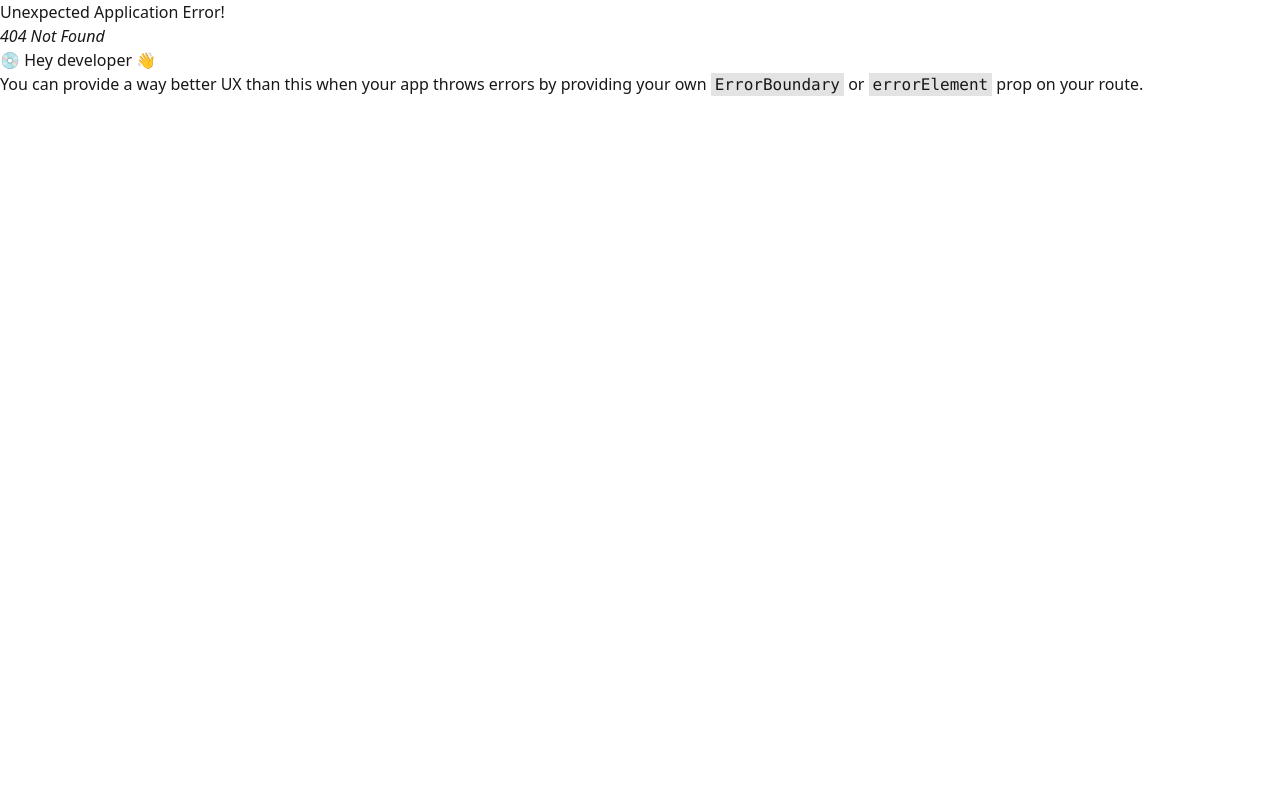
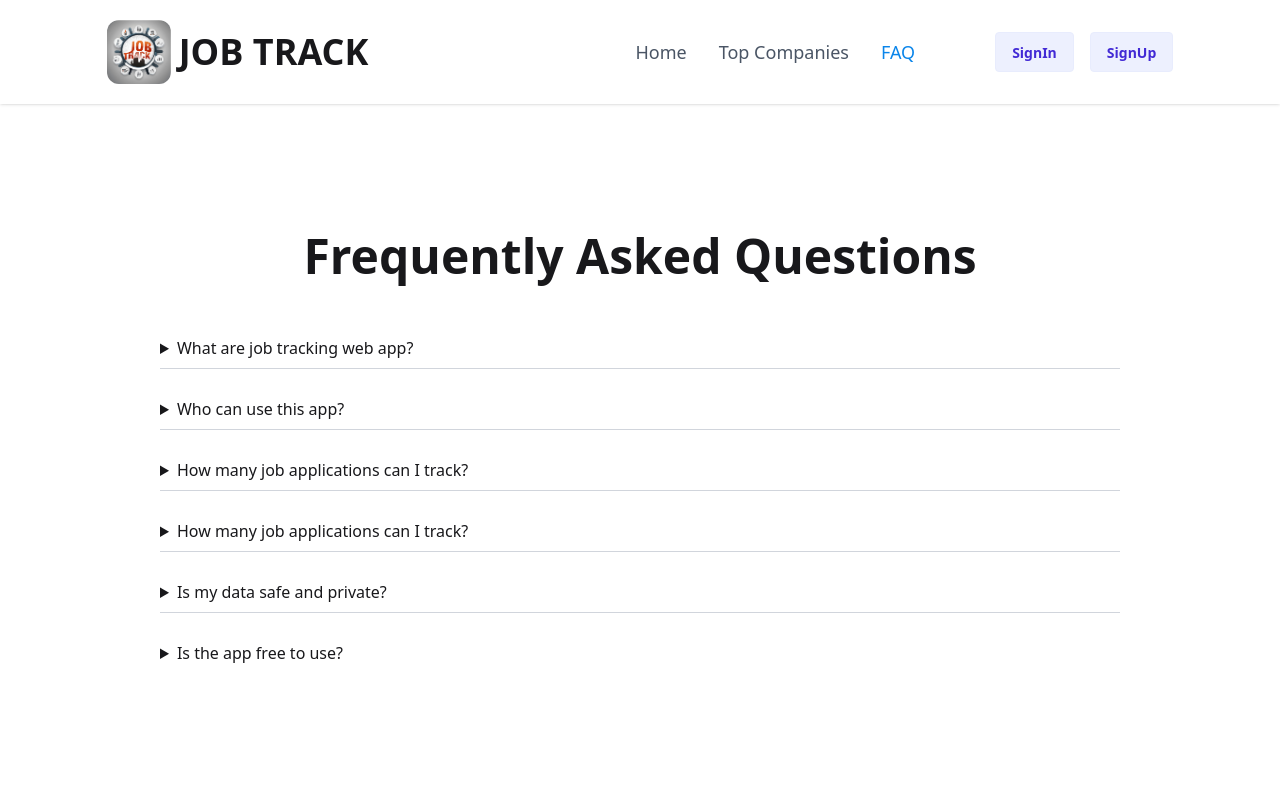
Before and after one commit to Md-Shakib-Akando/Job-Track-WebApp, a React (Vite) app: page /faq in a window 1280 px wide. Before the commit this address had no page. Shown: the top 800 px of the page. Built offline with nearby package versions, Linux system fonts and the light colour scheme; no server answers.

Commit message:
show details modal of job and faq section

```diff
--- a/src/Pages/CompanyDetails.jsx
+++ b/src/Pages/CompanyDetails.jsx
@@ -1,15 +1,16 @@
-import React, { useEffect } from 'react';
-import { useLoaderData, useParams } from 'react-router';
+import React, { useEffect, useState } from 'react';
+import { Link, useLoaderData, useParams } from 'react-router';
 
 const CompanyDetails = () => {
     const data = useLoaderData();
     const { id } = useParams();
+    const [selectedJob, setSelectedJob] = useState(null);
     useEffect(() => {
         document.title = 'JobTrack | CompanyDetails';
     }, []);
     const Details = data.find((singleData) => singleData.id === id);
 
-    const { name, logo, about, companySize, industry, location } = Details
+    const { name, logo, about, companySize, industry, location,website } = Details
     return (
         <>
             <section className="py-20 bg-gray-90">
@@ -57,38 +58,82 @@ const CompanyDetails = () => {
 
                 <h2 className="text-2xl font-bold text-center mb-6">Available Positions</h2>
                 <div className="space-y-6 w-[79%] mx-auto">
-                    {
-                        Details.jobs.map((singleJob, index) => (
-                            <div
-                                key={index}
-                                className="border border-gray-200 rounded-lg p-6 hover:shadow-md transition-shadow duration-300"
-                            >
+                    {Details.jobs.map((singleJob) => (
+                        <div key={singleJob.id} className="border border-gray-200 rounded-lg p-6 hover:shadow-md transition-shadow duration-300">
                             <div className="flex justify-between items-start mb-4">
                                 <div>
-                                        <h3 className="text-lg md:text-xl font-semibold text-gray-800 mb-2">
-                                            {singleJob.title}
-                                        </h3>
+                                    <h3 className="text-lg md:text-xl font-semibold text-gray-800 mb-2">{singleJob.title}</h3>
                                     <p className="text-gray-600 mb-2">{singleJob.location}</p>
                                 </div>
                                 <span className="bg-blue-100 text-blue-800 px-1 md:px-3 py-1 rounded-full text-xs md:text-sm font-medium">
                                     {singleJob.jobType}
                                 </span>
                             </div>
-                                <p className="text-gray-700 font-medium mb-4">
-                                    Salary Range: {singleJob.salary}
-                                </p>
+                            <p className="text-gray-700 font-medium mb-4">Salary Range: {singleJob.salary}</p>
                             <button
-
-                                    className="bg-blue-600 hover:bg-blue-700 text-white px-6 py-2 rounded-lg font-medium transition-colors duration-300 !rounded-button whitespace-nowrap cursor-pointer"
+                                onClick={() => setSelectedJob(singleJob)}
+                                className="bg-blue-600 hover:bg-blue-700 text-white px-6 py-2 rounded-lg font-medium transition-colors duration-300"
                             >
                                 View Details
                             </button>
                         </div>
-                        ))
-                    }
+                    ))}
                 </div>
 
 
+                {selectedJob && (
+                    <div className="fixed inset-0  bg-opacity-50 z-50 flex items-center justify-center">
+                        <div className="bg-white rounded-xl shadow-2xl w-11/12 max-w-3xl max-h-[90vh] overflow-y-auto">
+                            <div className="p-8">
+                                <div className="flex justify-between items-start mb-6">
+                                    <div>
+                                        <h3 className="text-2xl font-bold text-gray-800 mb-2">{selectedJob.title}</h3>
+                                        <p className="text-gray-600">{selectedJob.location}</p>
+                                    </div>
+                                    <button
+                                        onClick={() => setSelectedJob(null)}
+                                        className="text-gray-400 hover:text-gray-600 transition-colors duration-200 text-2xl"
+                                    >
+                                        &times;
+                                    </button>
+                                </div>
+                                <div className="space-y-6">
+                                    <div>
+                                        <h4 className="text-lg font-semibold text-gray-800 mb-2">Job Description</h4>
+                                        <p className="text-gray-600 whitespace-pre-line">{selectedJob.description}</p>
+                                    </div>
+                                    <div>
+                                        <h4 className="text-lg font-semibold text-gray-800 mb-2">Job Type</h4>
+                                        <p className="text-gray-600 whitespace-pre-line">{selectedJob.jobType}</p>
+                                    </div>
+                                    <div>
+                                        <h4 className="text-lg font-semibold text-gray-800 mb-2">Salary</h4>
+                                        <p className="text-gray-600 whitespace-pre-line">{selectedJob.salary}</p>
+                                    </div>
+                                    <div>
+                                        <h4 className="text-lg font-semibold text-gray-800 mb-2">Requirements</h4>
+                                        <ul className="list-disc list-inside text-gray-600 space-y-1">
+                                            {selectedJob.requirements.map((req, index) => (
+                                                <li key={index}>{req}</li>
+                                            ))}
+                                        </ul>
+                                    </div>
+
+                                    <div className="flex justify-end pt-6">
+                                        <Link
+                                           to={website}
+                                            target="_blank"
+                                            rel="noopener noreferrer"
+                                            className="bg-blue-600 hover:bg-blue-700 text-white px-8 py-3 rounded-lg font-medium transition-colors duration-300"
+                                        >
+                                            Apply Now
+                                        </Link>
+                                    </div>
+                                </div>
+                            </div>
+                        </div>
+                    </div>
+                )}
             </section>
         </>
     );
--- /dev/null
+++ b/src/Pages/FAQ.jsx
@@ -0,0 +1,64 @@
+import React, { useEffect } from 'react';
+
+const FAQ = () => {
+    useEffect(() => {
+        document.title = 'JobTrack | FAQ';
+    }, [])
+    return (
+
+            <section className="py-16 md:py-24">
+                <div className="container flex flex-col  justify-center p-4 mx-auto md:p-8">
+
+                    <h2 className="mb-12 text-4xl font-bold leading-none text-center sm:text-5xl">Frequently Asked Questions</h2>
+                    <div className="flex flex-col divide-y gap-5 sm:px-8 lg:px-12 xl:px-32 divide-gray-300">
+                        <details open="">
+                            <summary className="py-2 outline-none cursor-pointer focus:underline">What are job tracking web app?</summary>
+                            <div className="px-4 pb-4">
+                                <p>A job tracking web app is a tool that helps users manage and monitor job applications—either for job seekers to track where they’ve applied or for recruiters to manage candidates through the hiring process.</p>
+                            </div>
+                        </details>
+                        <details>
+                            <summary className="py-2 outline-none cursor-pointer focus:underline"> Who can use this app?</summary>
+                            <div className="px-4 pb-4">
+                                <p>This app is designed for both job seekers and recruiters. Job seekers can manage their job search efficiently, while recruiters can monitor applicants and hiring stages.</p>
+                            </div>
+                        </details>
+                        <details>
+                            <summary className="py-2 outline-none cursor-pointer focus:underline"> How many job applications can I track?</summary>
+                            <div className="px-4 pb-4 space-y-2">
+                                <p>You can track as many job applications as you want. There’s no limit on entries, and you can add custom notes, deadlines, and updates to each one.</p>
+                            </div>
+                        </details>
+                        <details>
+                            <summary className="py-2 outline-none cursor-pointer focus:underline"> How many job applications can I track?</summary>
+                            <div className="px-4 pb-4 space-y-2">
+                                <p>You can track as many job applications as you want. There’s no limit on entries, and you can add custom notes, deadlines, and updates to each one.</p>
+                            </div>
+                        </details>
+                        <details>
+                            <summary className="py-2 outline-none cursor-pointer focus:underline"> Is my data safe and private?</summary>
+                            <div className="px-4 pb-4 space-y-2">
+                                <p>Yes, we prioritize your privacy. All your data is stored securely and encrypted, and we never share it with third parties without your consent.</p>
+                            </div>
+                        </details>
+                        <details>
+                            <summary className="py-2 outline-none cursor-pointer focus:underline"> Is the app free to use?</summary>
+                            <div className="px-4 pb-4 space-y-2">
+                                <p>We offer a free basic version with core features. For advanced tools like analytics, integrations, and priority support, premium plans are available.</p>
+                            </div>
+                        </details>
+                    </div>
+                </div>
+            </section>
+
+
+
+
+
+
+
+
+    );
+};
+
+export default FAQ;
--- a/src/components/Navbar/Navbar.jsx
+++ b/src/components/Navbar/Navbar.jsx
@@ -23,7 +23,12 @@ const Navbar = () => {
      Top Companies
     </NavLink>
 
-
+    <NavLink
+      to='/faq'
+      className="text-gray-600 text-lg hover:text-blue-600 transition-colors duration-200 cursor-pointer"
+    >
+     FAQ
+    </NavLink>
 
   </>
 
@@ -40,7 +45,7 @@ const Navbar = () => {
             <img className='h-16 w-16 rounded-xl' src={Logo} alt="" />
             <h2 className='text-2xl md:text-4xl font-bold'>JOB TRACK</h2>
           </div>
-          <nav className="flex items-center  space-x-4">
+          <nav className="flex items-center gap-4  md:gap-20">
             <div className="hidden md:flex items-center space-x-8">
 
               {link}
--- a/src/route/route.js
+++ b/src/route/route.js
@@ -11,6 +11,7 @@ import Register from "../Pages/Register";
 import Profile from "../Pages/Profile";
 import CompanyDetails from "../Pages/CompanyDetails";
 import Companies from "../Pages/Companies";
+import FAQ from "../Pages/FAQ";
 
 
 
@@ -43,6 +44,10 @@ import Companies from "../Pages/Companies";
         {
           path:'/profile', Component:Profile,
         },
+        {
+          path:'/faq',
+          Component:FAQ,
+        }
 
       ]
     },
```
Lines whose indentation alone changed are shown as unchanged.
